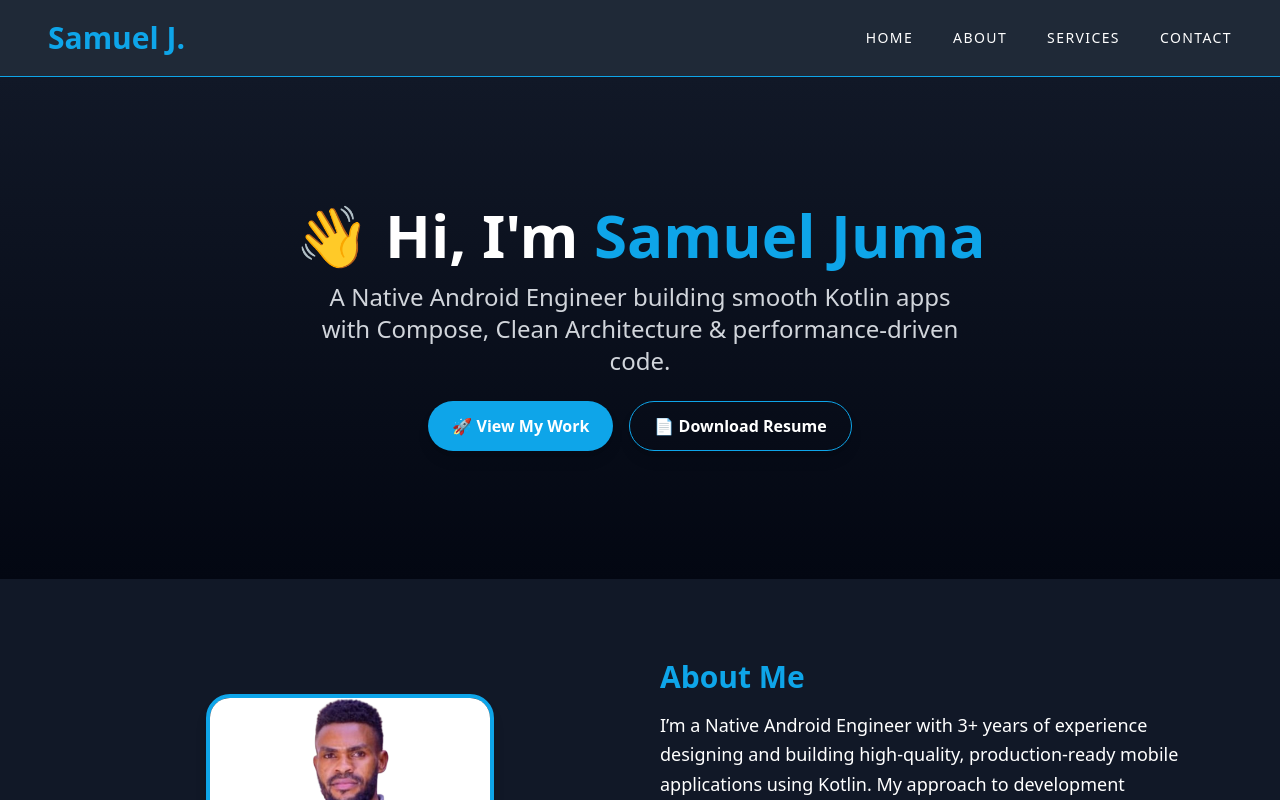
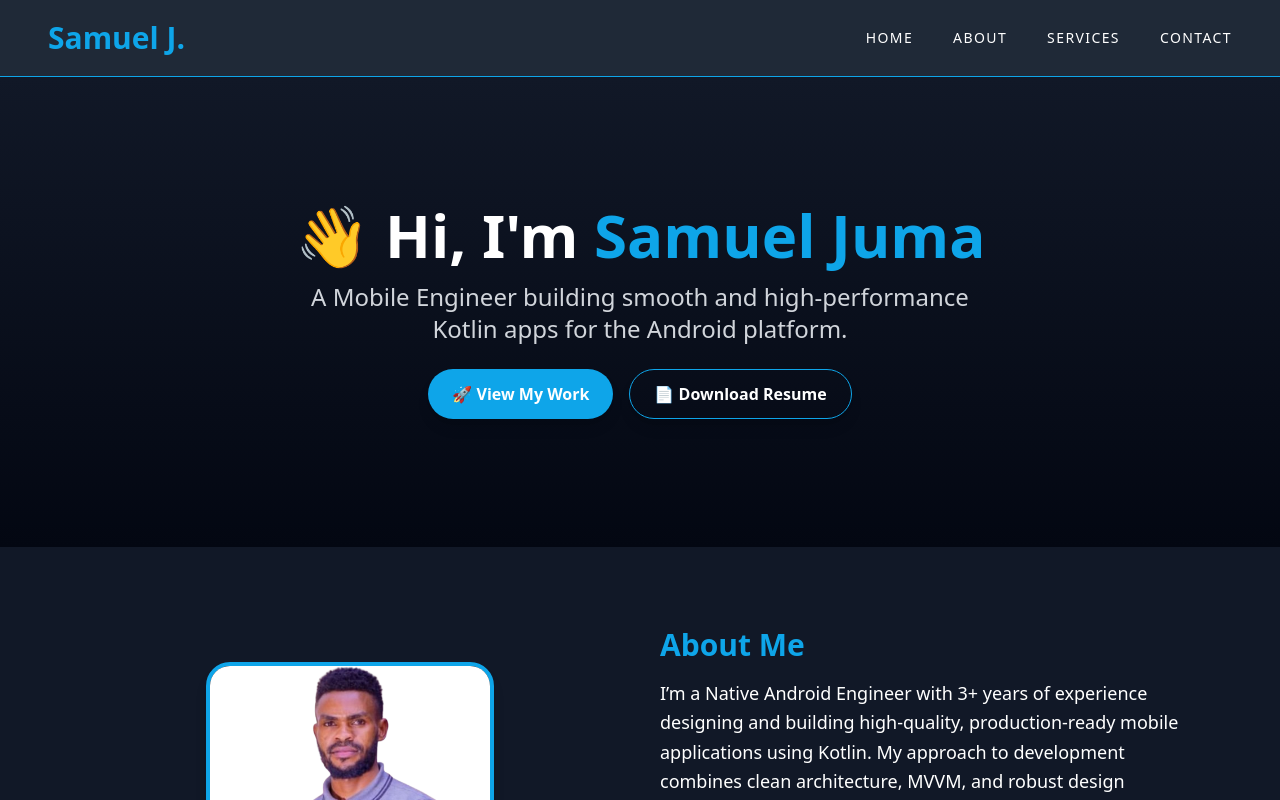
Before and after one commit to samueljuma/SJPortfolio_2.0, a Vue app: page / in a window 1280 px wide. Shown: the top 800 px of the page. Built offline with nearby package versions, Linux system fonts and the light colour scheme.

Commit message:
update hero text

```diff
--- a/src/views/HomeView.vue
+++ b/src/views/HomeView.vue
@@ -9,8 +9,7 @@
           👋 Hi, I'm <span class="text-sky-500">Samuel Juma</span>
         </h1>
         <p class="text-xl sm:text-2xl text-gray-300 max-w-2xl mx-auto mb-6">
-          A Native Android Engineer building smooth Kotlin apps with Compose, Clean
-          Architecture & performance-driven code.
+          A Mobile Engineer building smooth and high-performance Kotlin apps for the Android platform.
         </p>
         <div class="flex flex-col sm:flex-row justify-center gap-4">
           <button
```
